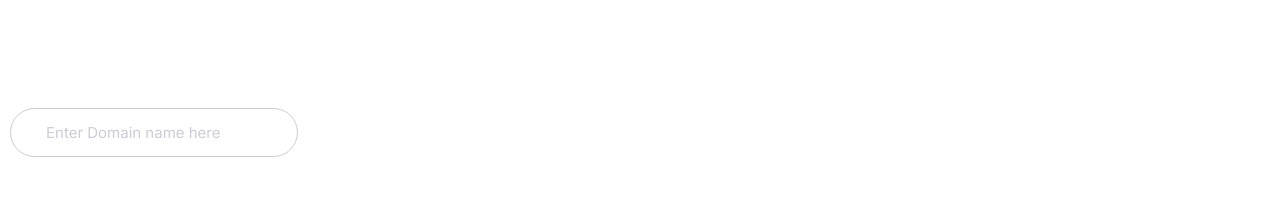
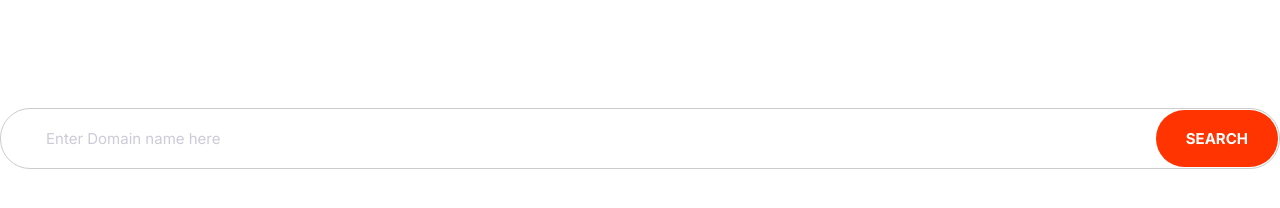
Before and after one commit to AbdulSalam55/learning-git, a plain HTML site: page index.html in a window 1280 px wide. Drawn offline with Linux system fonts and the light colour scheme.

Commit message:
input-group built

```diff
--- a/CSS/styles.css
+++ b/CSS/styles.css
@@ -4,6 +4,8 @@
     --color-accent: #ff3400;
     --color-headings: #1b0760;
     --color-body: #918ca4;
+    --color-border: #ccc;
+    --border-radius:30px;
 
 
 }
@@ -50,13 +52,32 @@
 /* Input Fields */
 
 .input {
-    border-radius: 30px;
-    border: 1px solid #ccc;
+    border-radius: var(--border-radius);
+    border: 1px solid var(--color-border);
     color: var(--color-headings);
     font-size: 2rem;
     margin-left: 1rem;
     padding: 1.5rem 3.5rem;
     }
+
+.input-group{
+    border: 1px solid var(--color-border);
+    border-radius: var(--border-radius);
+    display: flex;
+}
+.input-group .input{
+    border: 0px solid;
+    outline: none;
+    flex-grow: 1;
+    }
+
+/* .input-group .input::focus{
+    border:0;
+} */
+.input-group .btn{
+    margin: 1px ;
+}
+
 ::placeholder{
     color: #cdcbd7;
 }
--- a/index.html
+++ b/index.html
@@ -13,8 +13,11 @@
 </head>
 <body>
     <br><br><br>
+<div class="input-group">
 
-    <input type="text" class="input" placeholder="Enter Domain name here">
+        <input type="text" class="input" placeholder="Enter Domain name here">
+        <button class="btn btn--accent">search</button>
+</div>
 
 </body>
 </html>
```
Also changed, not shown: components/inputgroup.html (added, +5 -0 lines), components/input.html (line endings or trailing spaces).
